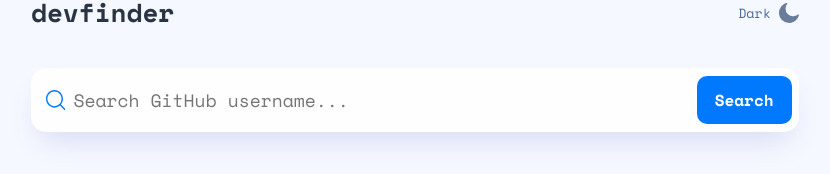
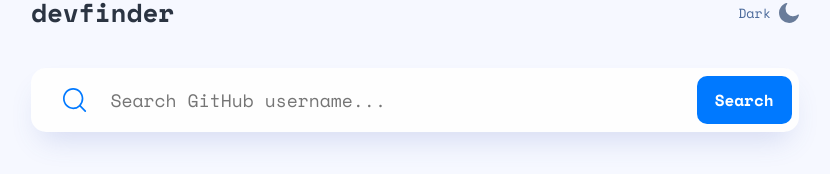
Before and after one commit to bradleyhop/frontend-mentor-github-user-search-app, a Vue app: page / in a window 1280 px wide. Shown: the part 345-519 px from the top of the page, without its empty margins (225-1055 px from the left). Built offline with nearby package versions, Linux system fonts and the light colour scheme.

Commit message:
logic to set theme based on user preferance; tweaks and cleanup

```diff
--- a/src/App.vue
+++ b/src/App.vue
@@ -62,6 +62,21 @@ export default {
         currentTheme === "light" ? "dark" : "light"
       );
     },
+  },
+
+  /*
+   * Look to see what the user has set in their browser via
+   * 'prefers-color-scheme'; set them to dark if needed.
+   * ('light' theme is set as default)
+   */
+  created() {
+    if (
+      window.matchMedia &&
+      window.matchMedia("(prefers-color-scheme: dark)").matches
+    ) {
+      document.documentElement.setAttribute("data-theme", "dark");
+      this.light = false;
+    }
   },
 };
 </script>
@@ -180,12 +195,21 @@ body {
 .search-icon-wrapper {
   padding: 0.5rem;
   display: flex;
+
+  @include tablet-breakpoint {
+    padding: 0.5rem 1.6rem;
+  }
 }
 
 .search-icon {
   height: 1.33rem;
   width: 1.33rem;
   align-self: center;
+
+  @include tablet-breakpoint {
+    height: 1.6rem;
+    width: 1.6rem;
+  }
 }
 
 .error-not-found {
--- a/src/assets/scss/theme.scss
+++ b/src/assets/scss/theme.scss
@@ -18,6 +18,7 @@ html[data-theme="light"] {
   --secondary-text: #{$light-blackish};
 }
 
+:root,
 html[data-theme="dark"] {
   --primary-bg: #{$dark-blackish};
   --secondary-bg: #{$dark-greyish};
--- a/src/components/UserCard.vue
+++ b/src/components/UserCard.vue
@@ -76,16 +76,13 @@ export default {
 
 <template>
   <article class="article-wrapper" :class="{ 'box-shadow': lightTheme }">
-    <div class="wrapper-img-user">
     <img :src="avatar" alt="avatar of GitHub user" class="img-user" />
-    </div>
     <div class="card-header-wrapper">
       <div class="header-content">
         <div class="user-info-wrapper">
           <h2 class="name" :class="{ 'not-available': !name }">
             {{ name || "Not available" }}
           </h2>
-          <div class="user-link-wrapper">
           <a
             :href="gitHubUrl"
             class="user-link"
@@ -93,7 +90,6 @@ export default {
             rel="noopener noreferrer"
             >@{{ login }}</a
           >
-          </div>
         </div>
         <div class="join-date">Joined {{ formatedDate }}</div>
       </div>
@@ -230,7 +226,7 @@ export default {
 
 .img-user {
   height: 4.67rem;
-  width: auto;
+  width: 4.67rem;
   border-radius: 50%;
   object-fit: cover;
   float: left;
@@ -371,6 +367,7 @@ export default {
   @include tablet-breakpoint {
     // set links two by two
     grid-template-columns: repeat(2, 1fr);
+    grid-gap: 1rem;
   }
 
   @include desktop-breakpoint {
```
Lines whose indentation alone changed are shown as unchanged.
